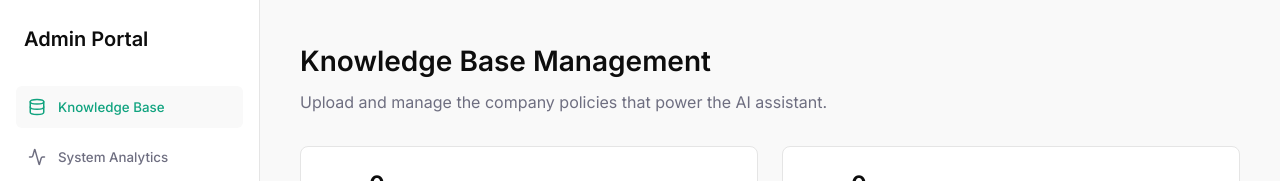
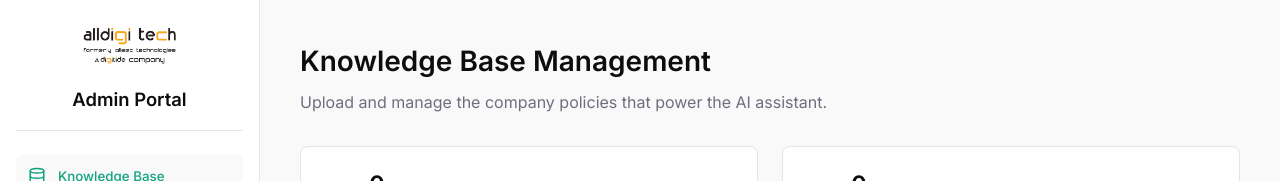
Before and after one commit to BHUVI-SHIP-IT/alldigi_policy_rag, a React app in the folder frontend/: page /admin in a window 1280 px wide. Shown: the top 181 px of the page. Built offline with nearby package versions, Linux system fonts and the light colour scheme; no server answers; sample sign-in values are in the browser's storage; the HTML template or start-up script is replaced by a standard one.

Commit message:
Add company logo to employee chat page and admin dashboard sidebars

```diff
--- a/frontend/src/pages/AdminDashboard.css
+++ b/frontend/src/pages/AdminDashboard.css
@@ -13,11 +13,27 @@
   padding: 1.5rem 1rem;
 }
 
+.sidebar-header {
+  display: flex;
+  flex-direction: column;
+  align-items: center;
+  gap: 0.75rem;
+  margin-bottom: 2rem;
+  padding-bottom: 1rem;
+  border-bottom: 1px solid var(--border-color);
+}
+
+.sidebar-logo {
+  max-width: 140px;
+  max-height: 50px;
+  object-fit: contain;
+}
+
 .sidebar-header h2 {
-  font-size: 1.25rem;
+  font-size: 1.15rem;
   color: var(--text-primary);
-  margin-bottom: 2rem;
-  padding: 0 0.5rem;
+  margin: 0;
+  font-weight: 600;
 }
 
 .sidebar-nav {
--- a/frontend/src/pages/AdminDashboard.jsx
+++ b/frontend/src/pages/AdminDashboard.jsx
@@ -1,6 +1,7 @@
 import React, { useState, useEffect, useRef, useCallback } from 'react';
 import useAuthStore from '../store/useAuthStore';
 import { UploadCloud, Trash2, FileText, Database, Activity, LogOut } from 'lucide-react';
+import logo from '../assets/logo.png';
 import './AdminDashboard.css';
 
 const AdminDashboard = () => {
@@ -89,6 +90,7 @@ const AdminDashboard = () => {
       {/* Sidebar */}
       <div className="admin-sidebar">
         <div className="sidebar-header">
+          <img src={logo} alt="AllDigi Logo" className="sidebar-logo" />
           <h2>Admin Portal</h2>
         </div>
         <nav className="sidebar-nav">
--- a/frontend/src/pages/EmployeeChat.css
+++ b/frontend/src/pages/EmployeeChat.css
@@ -13,6 +13,20 @@
   display: flex;
   flex-direction: column;
   padding: 1rem;
+}
+
+.sidebar-header {
+  display: flex;
+  justify-content: center;
+  margin-bottom: 1.5rem;
+  padding-bottom: 1rem;
+  border-bottom: 1px solid var(--border-color);
+}
+
+.sidebar-logo {
+  max-width: 140px;
+  max-height: 50px;
+  object-fit: contain;
 }
 
 .new-chat-btn {
--- a/frontend/src/pages/EmployeeChat.jsx
+++ b/frontend/src/pages/EmployeeChat.jsx
@@ -2,6 +2,7 @@ import React, { useState, useEffect, useRef } from 'react';
 import useAuthStore from '../store/useAuthStore';
 import ReactMarkdown from 'react-markdown';
 import { Plus, MessageSquare, LogOut, Send, Bot, User, Trash2 } from 'lucide-react';
+import logo from '../assets/logo.png';
 import './EmployeeChat.css';
 
 const EmployeeChat = () => {
@@ -206,6 +207,9 @@ const EmployeeChat = () => {
     <div className="chat-layout">
       {/* Sidebar */}
       <div className="chat-sidebar">
+        <div className="sidebar-header">
+          <img src={logo} alt="AllDigi Logo" className="sidebar-logo" />
+        </div>
         <button onClick={createConversation} className="new-chat-btn">
           <Plus size={18} /> New Chat
         </button>
```
